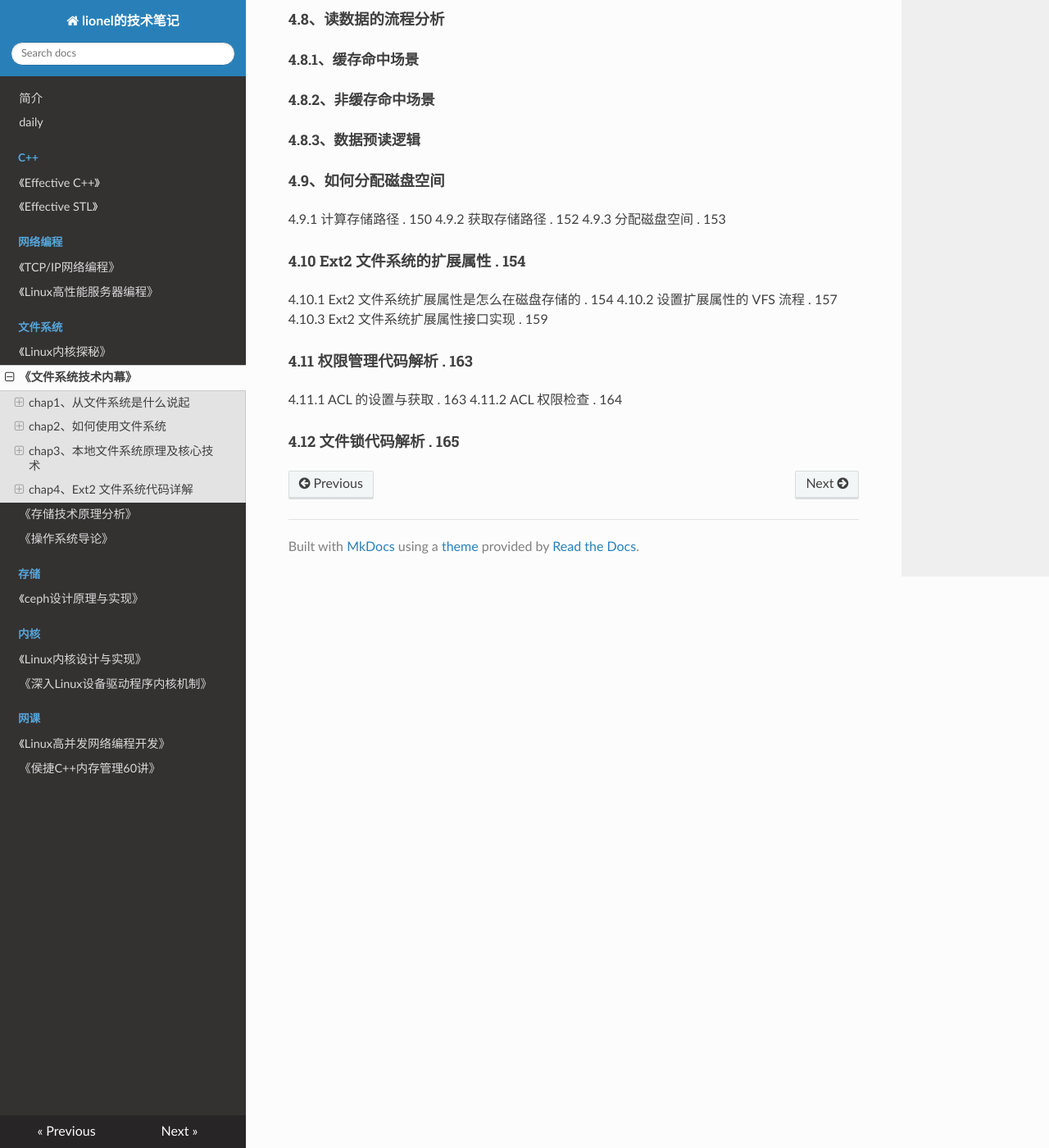
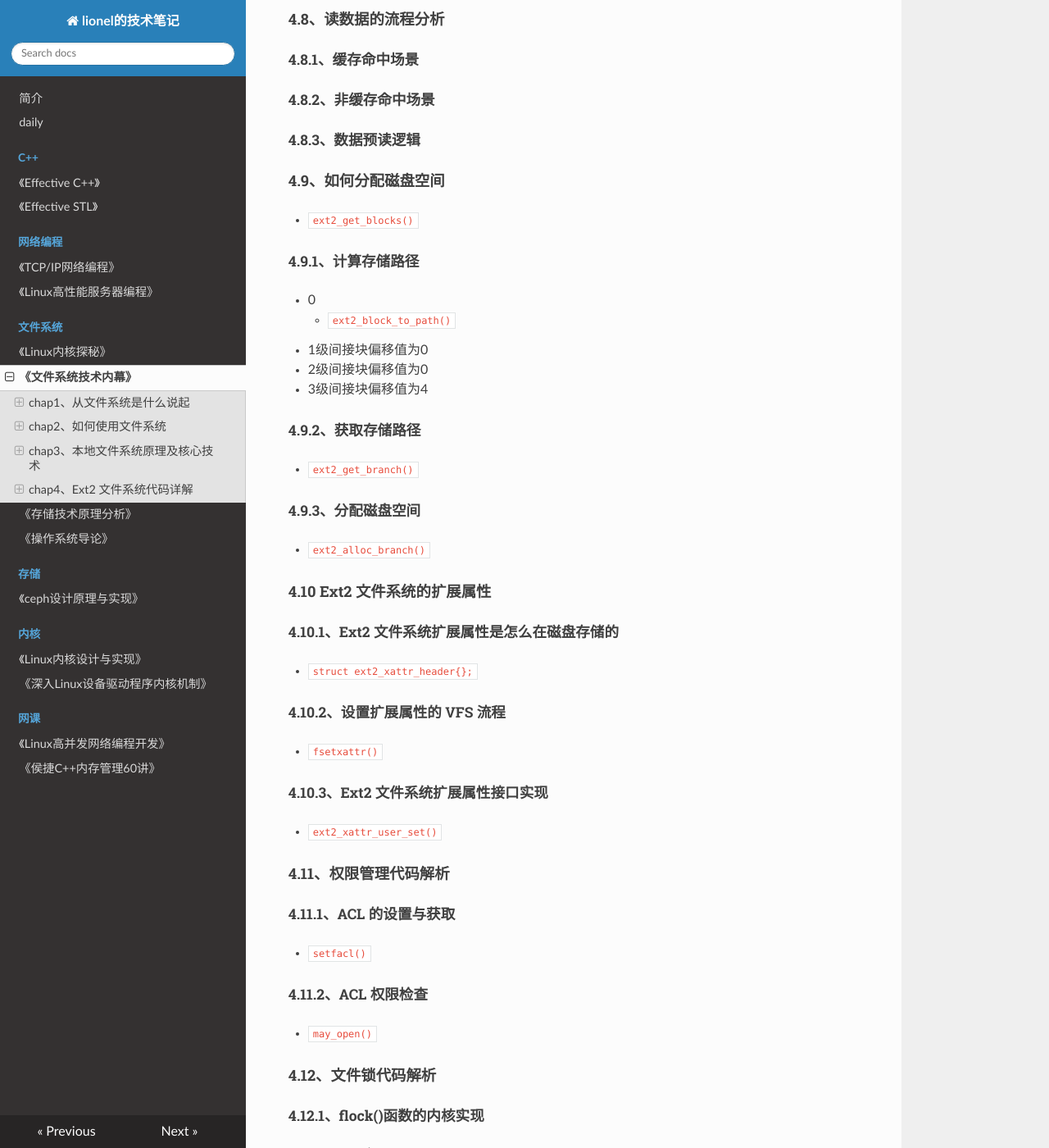
Before and after one commit to wolflion/booknotes, an MkDocs documentation site: the page built from docs/11filesystem/文件系统技术内幕.md, in a window 1280 px wide and 1400 px high, scrolled down 10372 px. Shown: the whole window at 82% size. Built offline with MkDocs 1.6.1, drawn with Linux system fonts in a browser that asks for light colours; nearby versions of some CDN libraries; some of the changed text lies outside the part shown.

Commit message:
Update 文件系统技术内幕.md

```diff
--- a/docs/11filesystem/文件系统技术内幕.md
+++ b/docs/11filesystem/文件系统技术内幕.md
@@ -424,19 +424,54 @@
 
 #### 4.9、如何分配磁盘空间
 
-4.9.1 计算存储路径 . 150
-4.9.2 获取存储路径 . 152
-4.9.3 分配磁盘空间 . 153
++ `ext2_get_blocks()`
 
-#### 4.10 Ext2 文件系统的扩展属性 . 154
+##### 4.9.1、计算存储路径
 
-4.10.1 Ext2 文件系统扩展属性是怎么在磁盘存储的 . 154
-4.10.2 设置扩展属性的 VFS 流程 . 157
-4.10.3 Ext2 文件系统扩展属性接口实现 . 159
++ 0
+  + `ext2_block_to_path()`
++ 1级间接块偏移值为0
++ 2级间接块偏移值为0
++ 3级间接块偏移值为4
 
-#### 4.11 权限管理代码解析 . 163
+##### 4.9.2、获取存储路径
 
-4.11.1 ACL 的设置与获取 . 163
-4.11.2 ACL 权限检查 . 164
++ `ext2_get_branch()`
 
-#### 4.12 文件锁代码解析 . 165
+##### 4.9.3、分配磁盘空间
+
++ `ext2_alloc_branch()`
+
+#### 4.10 Ext2 文件系统的扩展属性
+
+##### 4.10.1、Ext2 文件系统扩展属性是怎么在磁盘存储的
+
++ `struct ext2_xattr_header{};`
+
+##### 4.10.2、设置扩展属性的 VFS 流程
+
++ `fsetxattr()`
+
+##### 4.10.3、Ext2 文件系统扩展属性接口实现
+
++ `ext2_xattr_user_set()`
+
+#### 4.11、权限管理代码解析
+
+##### 4.11.1、ACL 的设置与获取
+
++ `setfacl()`
+
+##### 4.11.2、ACL 权限检查
+
++ `may_open()`
+
+#### 4.12、文件锁代码解析
+
+##### 4.12.1、flock()函数的内核实现
+
++ fs/locks.c中
+
+##### 4.12.2、fcntl()函数的内核实现
+
++ fs/fcntl.c中
```
